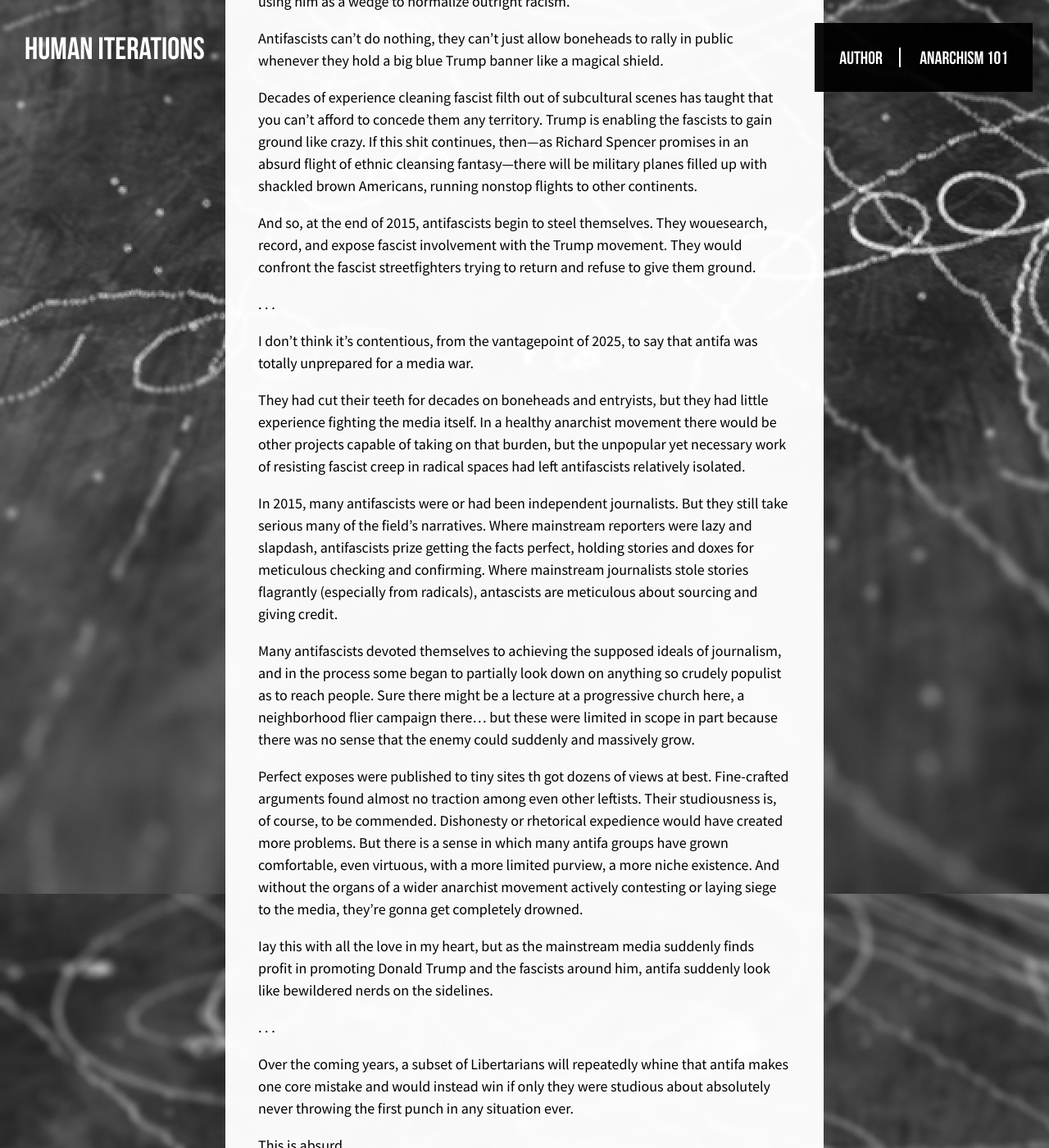
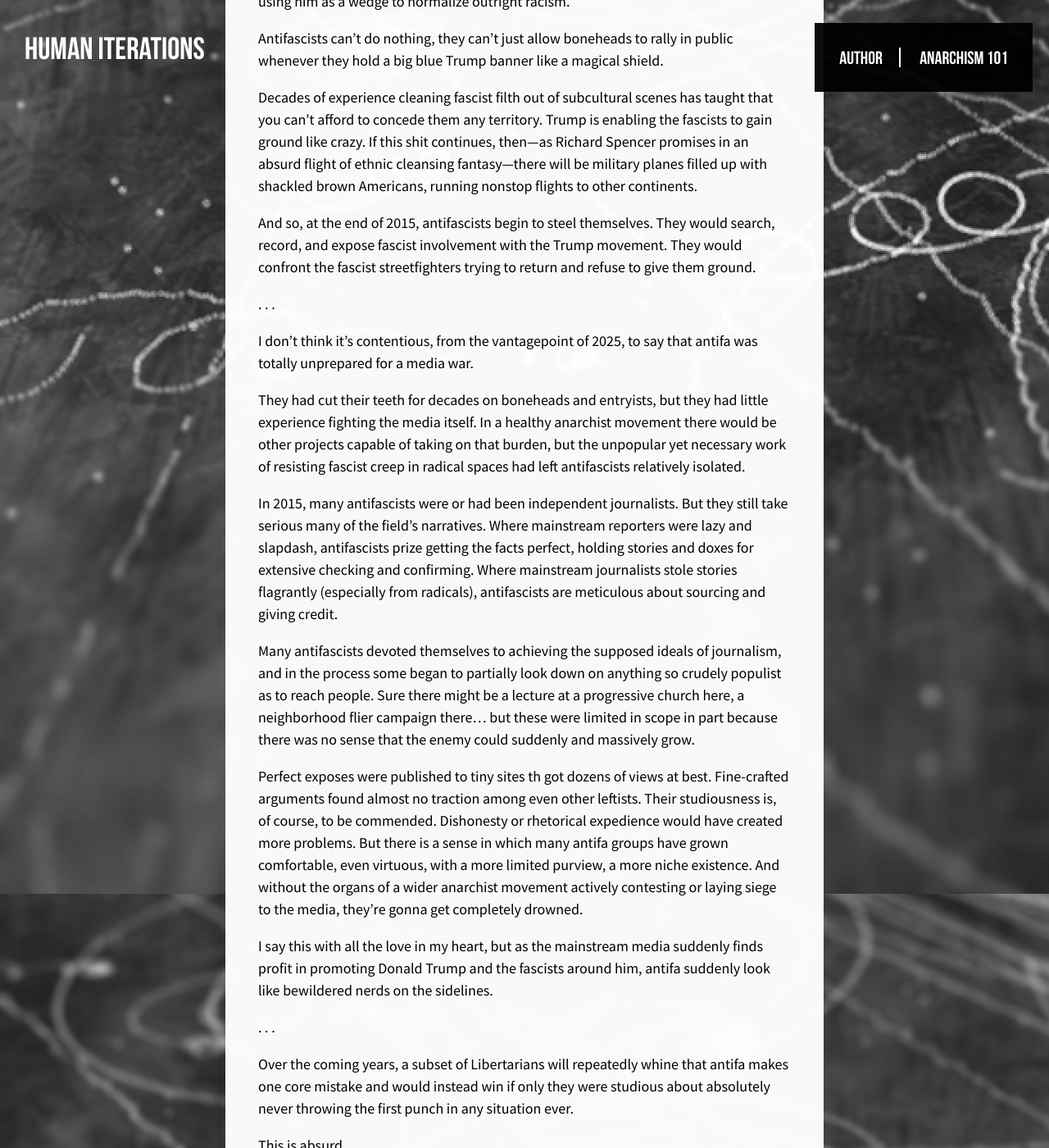
Before and after one commit to rechelon/rechelon.github.io, a Jekyll site: the page built from _posts/2025-12-30-2015-in-review.md, in a window 1280 px wide and 1400 px high, scrolled down 28926 px. Shown: the whole window at 82% size. Built offline with Jekyll 4.4.1, drawn with Linux system fonts in a browser that asks for light colours; some web fonts are replaced; some of the changed text lies outside the part shown.

Commit message:
weird typos

```diff
--- a/_posts/2025-12-30-2015-in-review.md
+++ b/_posts/2025-12-30-2015-in-review.md
@@ -458,7 +458,7 @@ Antifascists can't do nothing, they can't just allow boneheads to rally in publi
 
 Decades of experience cleaning fascist filth out of subcultural scenes has taught that you can't afford to concede them any territory. Trump is enabling the fascists to gain ground like crazy. If this shit continues, then—as Richard Spencer promises in an absurd flight of ethnic cleansing fantasy—there will be military planes filled up with shackled brown Americans, running nonstop flights to other continents.
 
-And so, at the end of 2015, antifascists begin to steel themselves. They wouesearch, record, and expose fascist involvement with the Trump movement. They would confront the fascist streetfighters trying to return and refuse to give them ground.
+And so, at the end of 2015, antifascists begin to steel themselves. They would search, record, and expose fascist involvement with the Trump movement. They would confront the fascist streetfighters trying to return and refuse to give them ground.
 
 . . .
 
@@ -466,13 +466,13 @@ I don't think it's contentious, from the vantagepoint of 2025, to say that antif
 
 They had cut their teeth for decades on boneheads and entryists, but they had little experience fighting the media itself. In a healthy anarchist movement there would be other projects capable of taking on that burden, but the unpopular yet necessary work of resisting fascist creep in radical spaces had left antifascists relatively isolated.
 
-In 2015, many antifascists were or had been independent journalists. But they still take serious many of the field’s narratives. Where mainstream reporters were lazy and slapdash, antifascists prize getting the facts perfect, holding stories and doxes for meticulous checking and confirming. Where mainstream journalists stole stories flagrantly (especially from radicals), antascists are meticulous about sourcing and giving credit.
+In 2015, many antifascists were or had been independent journalists. But they still take serious many of the field’s narratives. Where mainstream reporters were lazy and slapdash, antifascists prize getting the facts perfect, holding stories and doxes for extensive checking and confirming. Where mainstream journalists stole stories flagrantly (especially from radicals), antifascists are meticulous about sourcing and giving credit.
 
 Many antifascists devoted themselves to achieving the supposed ideals of journalism, and in the process some began to partially look down on anything so crudely populist as to reach people. Sure there might be a lecture at a progressive church here, a neighborhood flier campaign there… but these were limited in scope in part because there was no sense that the enemy could suddenly and massively grow.
 
 Perfect exposes were published to tiny sites th got dozens of views at best. Fine-crafted arguments found almost no traction among even other leftists. Their studiousness is, of course, to be commended. Dishonesty or rhetorical expedience would have created more problems. But there is a sense in which many antifa groups have grown comfortable, even virtuous, with a more limited purview, a more niche existence. And without the organs of a wider anarchist movement actively contesting or laying siege to the media, they’re gonna get completely drowned.
 
-Iay this with all the love in my heart, but as the mainstream media suddenly finds profit in promoting Donald Trump and the fascists around him, antifa suddenly look like bewildered nerds on the sidelines.
+I say this with all the love in my heart, but as the mainstream media suddenly finds profit in promoting Donald Trump and the fascists around him, antifa suddenly look like bewildered nerds on the sidelines.
 
 . . .
 
```
Also changed, not shown: other parts of _posts/2025-12-30-2015-in-review.md (+2 -2 lines).
